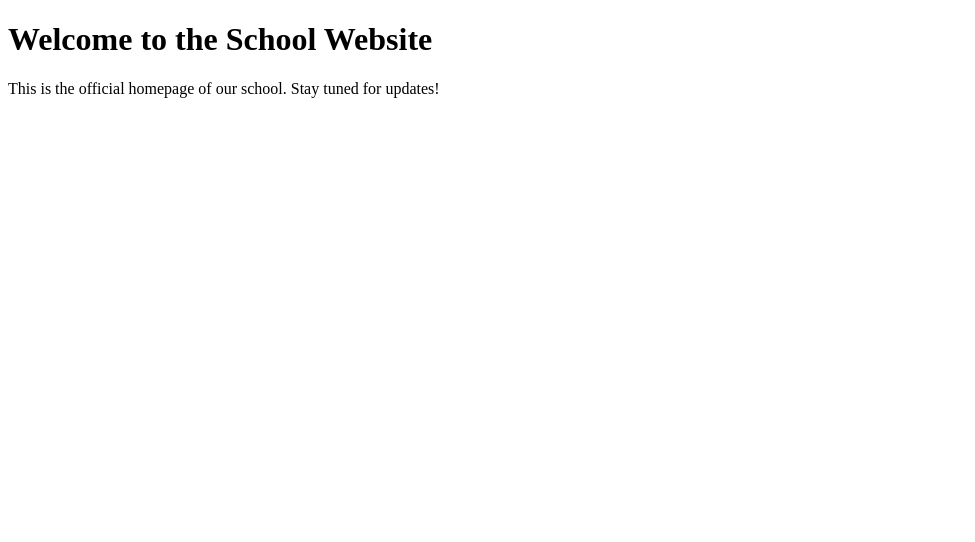
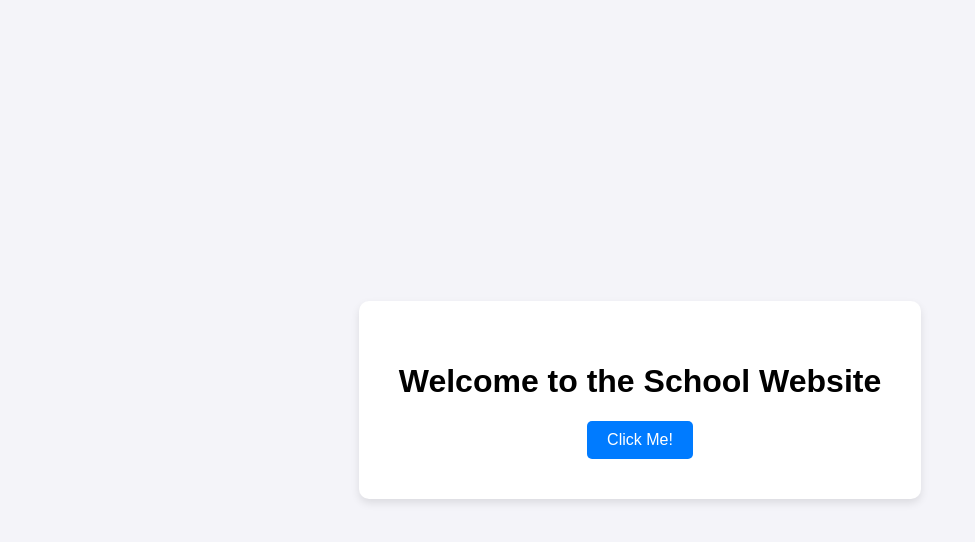
Before and after one commit to dayanandemmanuel/school-website, a plain HTML site: page index.html in a window 1280 px wide. Shown: the whole page, without its empty margins (0-975 px from the left). Drawn offline with Linux system fonts and the light colour scheme.

Commit message:
Added CSS styling and JavaScript interactivity

```diff
--- a/index.html
+++ b/index.html
@@ -4,9 +4,15 @@
     <meta charset="UTF-8">
     <meta name="viewport" content="width=device-width, initial-scale=1.0">
     <title>Welcome to Our School</title>
+    <link rel="stylesheet" href="style.css">
 </head>
 <body>
-    <h1>Welcome to the School Website</h1>
-    <p>This is the official homepage of our school. Stay tuned for updates!</p>
+
+    <header>
+        <h1>Welcome to the School Website</h1>
+        <button id="welcomeBtn">Click Me!</button>
+    </header>
+
+    <script src="script.js"></script>
 </body>
 </html>
--- /dev/null
+++ b/script.js
@@ -0,0 +1,7 @@
+// Find the button by its ID
+const button = document.getElementById('welcomeBtn');
+
+// Add a click event to it
+button.addEventListener('click', () => {
+    alert('Welcome to our school portal! More features coming soon.');
+});
--- /dev/null
+++ b/style.css
@@ -0,0 +1,32 @@
+body {
+    font-family: 'Arial', sans-serif;
+    background-color: #f4f4f9;
+    margin: 0;
+    padding: 0;
+    display: flex;
+    justify-content: center;
+    align-items: center;
+    height: 100vh;
+}
+
+header {
+    text-align: center;
+    background: white;
+    padding: 40px;
+    border-radius: 10px;
+    box-shadow: 0 4px 8px rgba(0,0,0,0.1);
+}
+
+button {
+    background-color: #007bff;
+    color: white;
+    border: none;
+    padding: 10px 20px;
+    border-radius: 5px;
+    cursor: pointer;
+    font-size: 16px;
+}
+
+button:hover {
+    background-color: #0056b3;
+}
```
